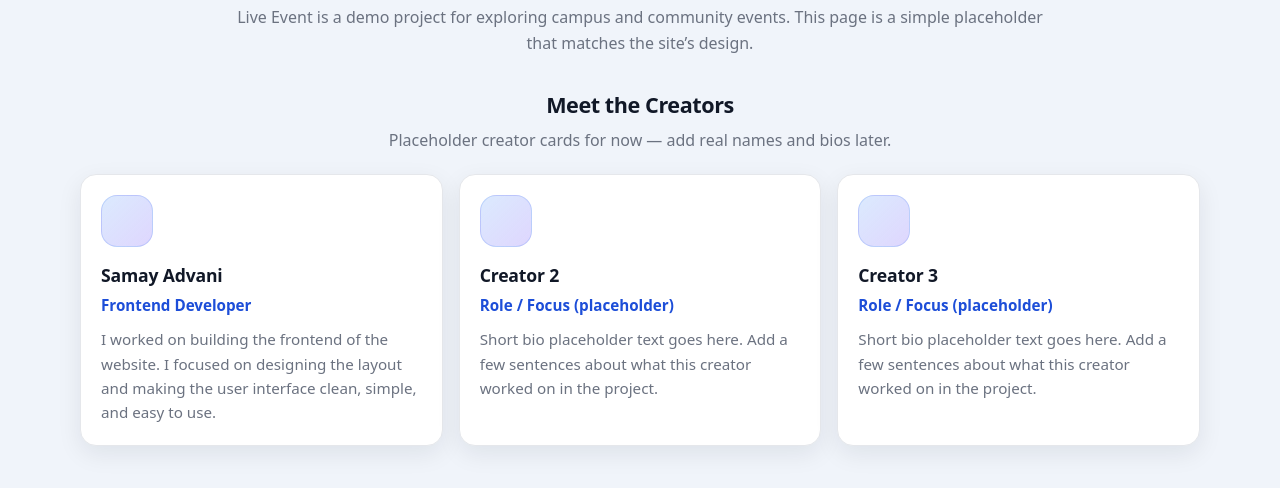
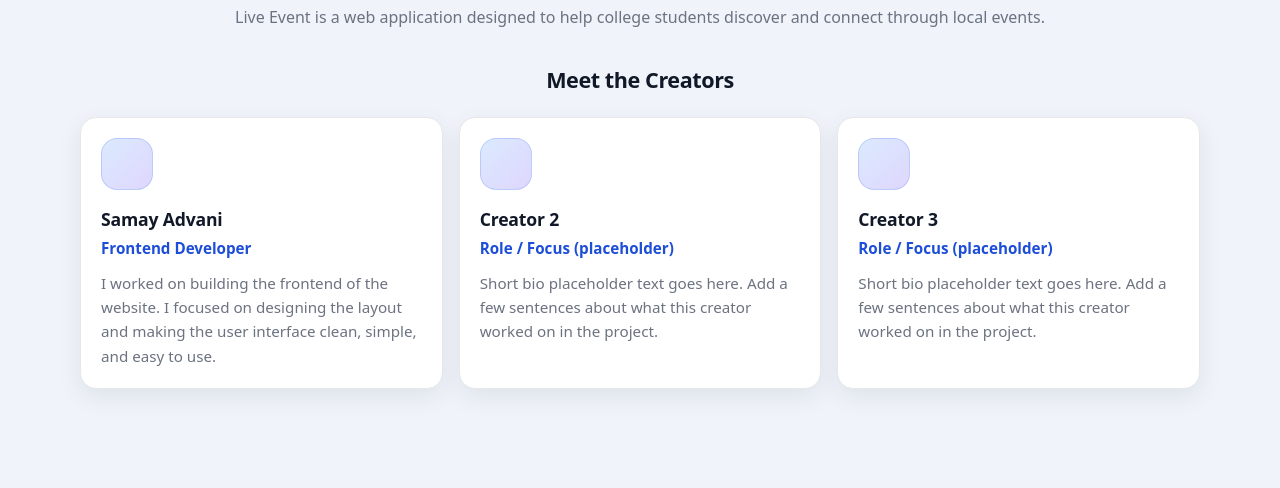
Before and after one commit to Fallen0coder/CSC131-Live-Event, a website: page frontend/about.html in a window 1280 px wide. Shown: the part 166-654 px from the top of the page. Drawn offline with Linux system fonts and the light colour scheme.

Commit message:
polished more of the about us page

```diff
--- a/frontend/about.html
+++ b/frontend/about.html
@@ -33,15 +33,13 @@
         <h2>About Us</h2>
         <!-- Placeholder intro text (you can replace this later). -->
         <p>
-          Live Event is a demo project for exploring campus and community events.
-          This page is a simple placeholder that matches the site’s design.
+          Live Event is a web application designed to help college students discover and connect through local events.
         </p>
       </header>
 
       <section class="about-section" aria-labelledby="creators-heading">
         <h3 id="creators-heading" class="about-section-title">Meet the Creators</h3>
         <p class="about-section-subtitle">
-          Placeholder creator cards for now — add real names and bios later.
         </p>
 
         <div class="creator-grid">
```
